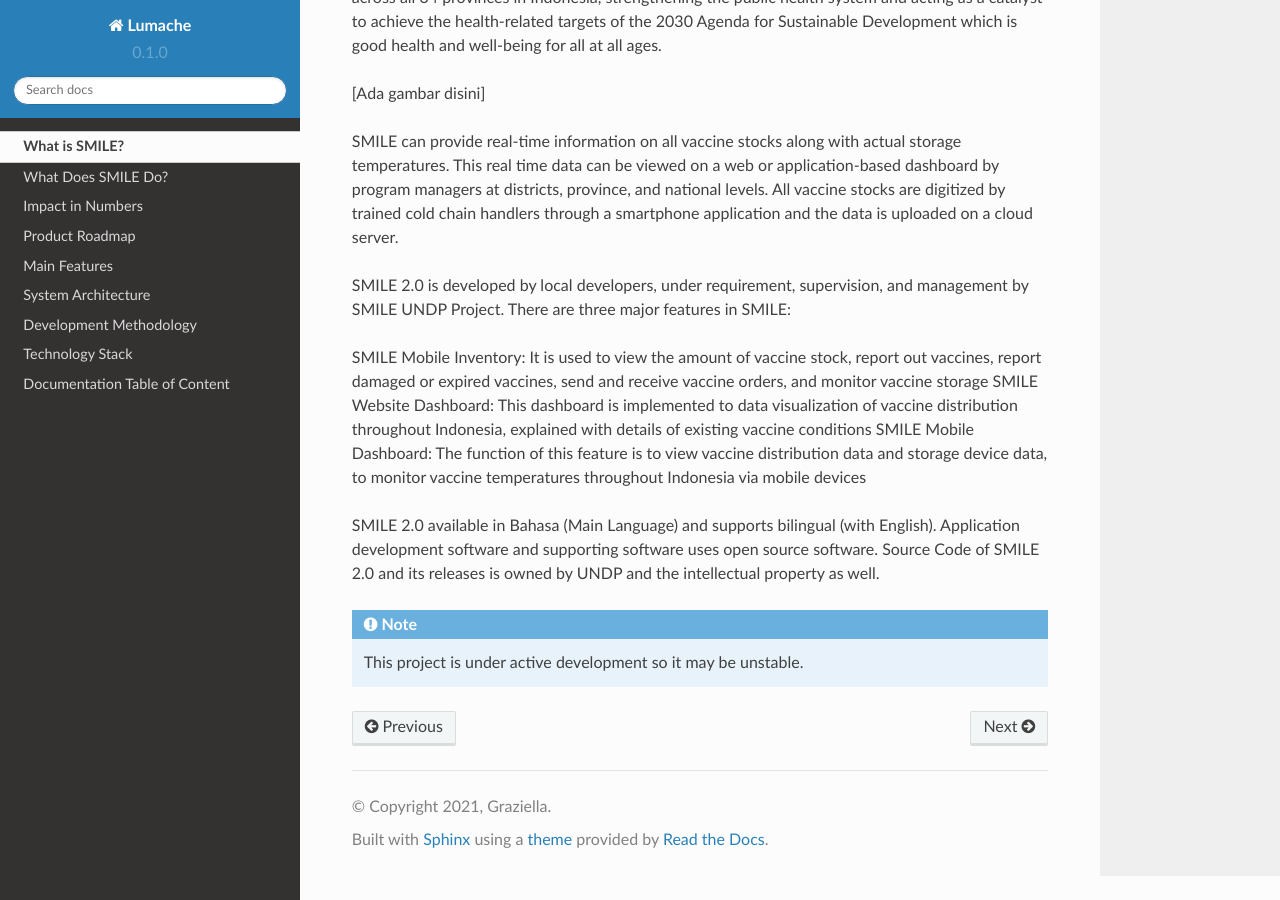
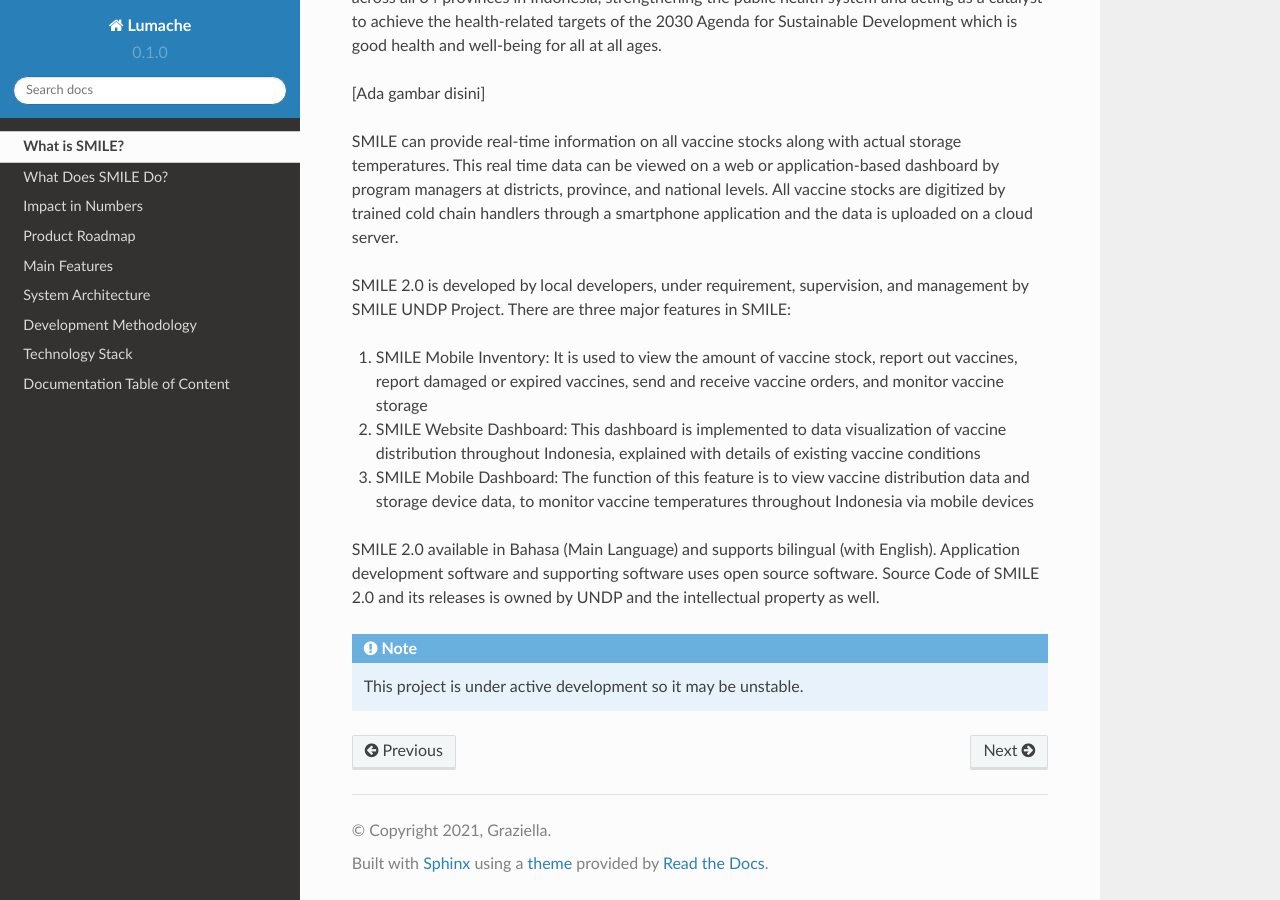
Before and after one commit to bigza/smile-documentation, a Sphinx documentation site: the page built from docs/source/what.rst, in a window 1280 px wide and 900 px high, scrolled down 750 px. Built offline with Sphinx 7.4.7 and the Read the Docs theme 2.0.0, drawn with Linux system fonts in a browser that asks for light colours; part of the change alters nothing that is shown.

```diff
--- a/docs/source/what.rst
+++ b/docs/source/what.rst
@@ -15,9 +15,9 @@ SMILE can provide real-time information on all vaccine stocks along with actual
 
 SMILE 2.0  is developed by local developers, under requirement, supervision, and management by SMILE UNDP Project. There are three major features in SMILE:
 
-SMILE Mobile Inventory: It is used to view the amount of vaccine stock, report out vaccines, report damaged or expired vaccines, send and receive vaccine orders, and monitor vaccine storage
-SMILE Website Dashboard: This dashboard is implemented to data visualization of vaccine distribution throughout Indonesia, explained with details of existing vaccine conditions
-SMILE Mobile Dashboard: The function of this feature is to view vaccine distribution data and storage device data, to monitor vaccine temperatures throughout Indonesia via mobile devices
+1. SMILE Mobile Inventory: It is used to view the amount of vaccine stock, report out vaccines, report damaged or expired vaccines, send and receive vaccine orders, and monitor vaccine storage
+2. SMILE Website Dashboard: This dashboard is implemented to data visualization of vaccine distribution throughout Indonesia, explained with details of existing vaccine conditions
+3. SMILE Mobile Dashboard: The function of this feature is to view vaccine distribution data and storage device data, to monitor vaccine temperatures throughout Indonesia via mobile devices
 
 SMILE 2.0 available in Bahasa (Main Language) and supports bilingual (with English). Application development software and supporting software uses open source software. Source Code of SMILE 2.0 and its releases is owned by UNDP and the intellectual property as well.
 
```
